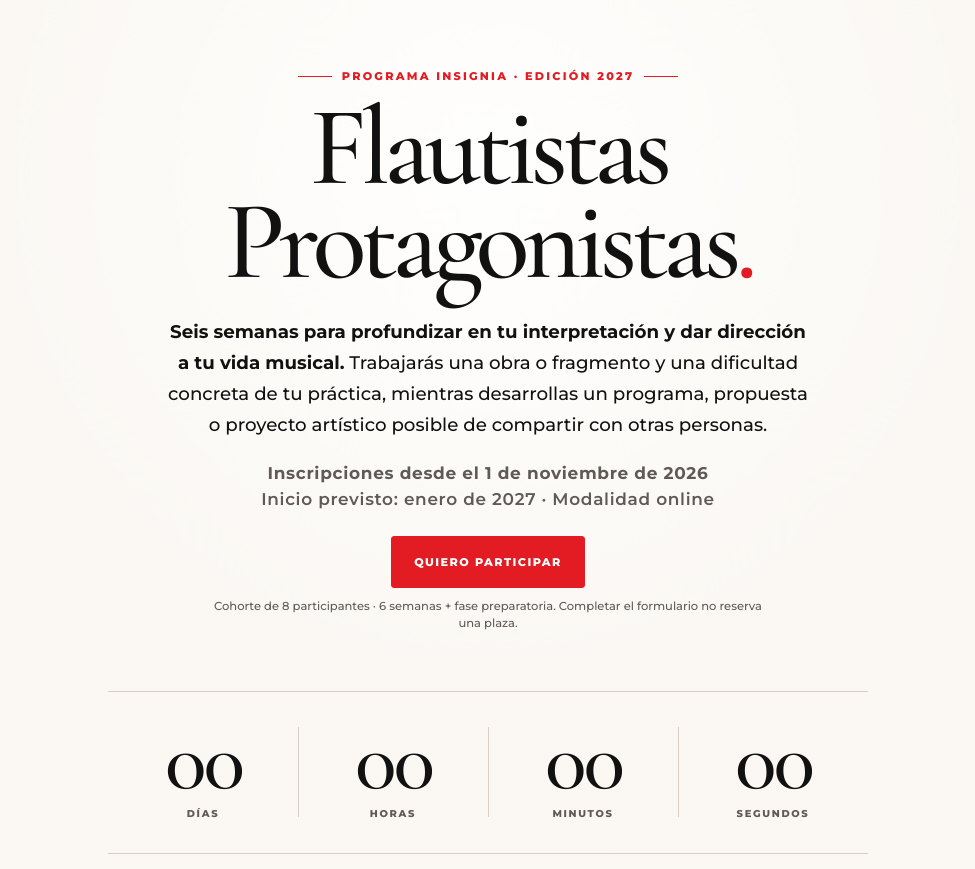
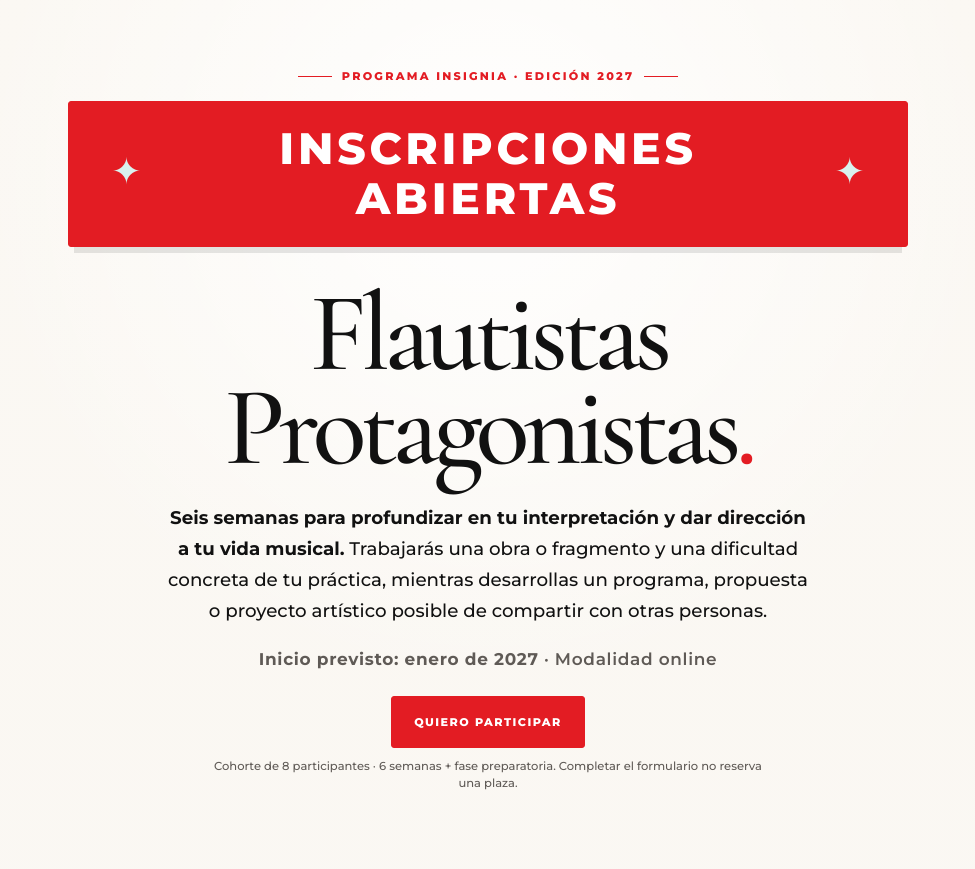
Before and after one commit to piazzollamente/escuela-flautistas-web, a plain HTML site: page flautistas-protagonistas/index.html in a window 1280 px wide. Shown: the part 80-949 px from the top of the page, without its empty margins (152-1127 px from the left). Drawn offline with nearby package versions, Linux system fonts and the light colour scheme.

Commit message:
feat(fp2027): anunciar inscripciones abiertas y eliminar cuenta regresiva y tarifas especiales

```diff
--- a/flautistas-protagonistas/index.html
+++ b/flautistas-protagonistas/index.html
@@ -153,6 +153,34 @@
       background:currentColor;
     }
 
+    .open-enrollment{
+      display:flex;
+      align-items:center;
+      justify-content:center;
+      gap:clamp(12px,3vw,24px);
+      width:100%;
+      min-height:112px;
+      margin:0 auto clamp(27px,4vw,40px);
+      padding:22px clamp(16px,5vw,42px);
+      border:1px solid var(--red);
+      border-radius:3px;
+      background:var(--red);
+      color:#fff;
+      box-shadow:0 12px 0 -6px rgba(17,17,17,.1);
+      text-align:center;
+    }
+    .open-enrollment-text{
+      font:800 clamp(1.35rem,4.3vw,2.75rem)/1.13 var(--sans);
+      letter-spacing:.085em;
+      text-transform:uppercase;
+      text-wrap:balance;
+    }
+    .open-enrollment-symbol{
+      flex:none;
+      color:var(--mint);
+      font:500 clamp(1.3rem,3.5vw,2.3rem)/1 var(--serif);
+    }
+
     h1{
       max-width:820px;
       margin:0 auto;
@@ -227,62 +255,6 @@
       font-weight:500;
       line-height:1.5;
     }
-
-    .countdown{
-      display:grid;
-      grid-template-columns:repeat(4,1fr);
-      max-width:760px;
-      margin:clamp(34px,6vw,58px) auto 0;
-      border-top:1px solid var(--line);
-      border-bottom:1px solid var(--line);
-    }
-
-    .countdown-item{
-      position:relative;
-      padding:clamp(22px,4vw,34px) 12px;
-    }
-
-    .countdown-item + .countdown-item::before{
-      content:"";
-      position:absolute;
-      left:0;
-      top:22%;
-      bottom:22%;
-      width:1px;
-      background:var(--line);
-    }
-
-    .countdown-value{
-      display:block;
-      font-family:var(--serif);
-      font-size:clamp(2.9rem,8vw,5.4rem);
-      font-weight:500;
-      letter-spacing:-.045em;
-      line-height:.8;
-      font-variant-numeric:tabular-nums;
-    }
-
-    .countdown-label{
-      display:block;
-      margin-top:12px;
-      color:var(--muted);
-      font-size:.62rem;
-      font-weight:800;
-      letter-spacing:.17em;
-      text-transform:uppercase;
-    }
-
-    .countdown-status{
-      min-height:1.5em;
-      margin:18px 0 0;
-      color:var(--muted);
-      font-size:.78rem;
-      font-weight:700;
-      letter-spacing:.08em;
-      text-transform:uppercase;
-    }
-
-    .countdown-status.is-live{color:var(--mint-ink)}
 
     .program-section{
       margin-top:clamp(64px,10vw,104px);
@@ -836,10 +808,8 @@
       .date-line{margin-top:20px;font-size:.9rem}
       .hero-cta,.section-cta{width:100%;max-width:420px;margin-top:20px}
       .hero-note{font-size:.68rem}
-      .countdown{margin-top:30px}
-      .countdown-item{padding:22px 7px}
-      .countdown-value{font-size:clamp(2.6rem,12vw,4rem)}
-      .countdown-label{font-size:.54rem;letter-spacing:.1em}
+      .open-enrollment{min-height:94px;padding:18px 14px;margin-bottom:28px}
+      .open-enrollment-text{font-size:clamp(1.35rem,5.3vw,2.2rem);letter-spacing:.06em}
       .form-section{margin-top:54px}
       .section-heading{gap:12px;margin-bottom:13px}
       .section-heading h2{font-size:.67rem;letter-spacing:.15em}
@@ -875,8 +845,6 @@
       .brand-ornament .star{display:none}
       .brand{font-size:.61rem;letter-spacing:.14em;white-space:normal}
       h1{font-size:clamp(3rem,16vw,4.4rem)}
-      .countdown-item{padding-inline:4px}
-      .countdown-label{font-size:.48rem;letter-spacing:.07em}
       .section-heading{gap:8px}
       .section-heading h2{font-size:.62rem;letter-spacing:.12em}
       .form-shell{padding:22px 14px}
@@ -905,18 +873,16 @@
 
         <div class="hero">
           <div class="eyebrow"><span>Programa insignia · Edición 2027</span></div>
+          <div class="open-enrollment" role="status" aria-label="Inscripciones abiertas">
+            <span class="open-enrollment-symbol" aria-hidden="true">✦</span>
+            <span class="open-enrollment-text">Inscripciones abiertas</span>
+            <span class="open-enrollment-symbol" aria-hidden="true">✦</span>
+          </div>
           <h1>Flautistas<br>Protagonistas<span class="period">.</span></h1>
           <p class="intro-copy"><strong>Seis semanas para profundizar en tu interpretación y dar dirección a tu vida musical.</strong> Trabajarás una obra o fragmento y una dificultad concreta de tu práctica, mientras desarrollas un programa, propuesta o proyecto artístico posible de compartir con otras personas.</p>
-          <p class="date-line"><strong>Inscripciones desde el 1 de noviembre de 2026</strong><br>Inicio previsto: enero de 2027 · Modalidad online</p>
+          <p class="date-line"><strong>Inicio previsto: enero de 2027</strong> · Modalidad online</p>
           <a class="hero-cta" href="#inscripcion-heading">Quiero participar</a>
           <p class="hero-note">Cohorte de 8 participantes · 6 semanas + fase preparatoria. Completar el formulario no reserva una plaza.</p>
-          <div class="countdown" id="countdown" aria-label="Cuenta regresiva hasta la apertura de inscripciones el 1 de noviembre de 2026">
-            <div class="countdown-item"><span class="countdown-value" id="days">00</span><span class="countdown-label">Días</span></div>
-            <div class="countdown-item"><span class="countdown-value" id="hours">00</span><span class="countdown-label">Horas</span></div>
-            <div class="countdown-item"><span class="countdown-value" id="minutes">00</span><span class="countdown-label">Minutos</span></div>
-            <div class="countdown-item"><span class="countdown-value" id="seconds">00</span><span class="countdown-label">Segundos</span></div>
-          </div>
-          <p class="countdown-status" id="countdownStatus" aria-live="polite">Apertura de inscripciones · 1 de noviembre de 2026 · Hora de Chile</p>
         </div>
       </header>
 
@@ -1041,7 +1007,6 @@
               <button id="precioElegirDos" type="button" aria-pressed="false">Consultar dos cuotas</button>
             </div>
 
-            <p class="price-note">Las tarifas especiales de estudiantes activos de clases individuales se informan de manera personalizada, previa comprobación del plan vigente. No son acumulables con otras promociones.</p>
           </div>
 
           <p class="price-compliance">Los valores indicados corresponden al lanzamiento de 2027. Los medios de pago, las condiciones de las cuotas y los posibles cargos del proveedor se confirmarán antes de realizar el pago.</p>
@@ -1163,53 +1128,6 @@
     </div>
   </main>
 
-  <script>
-    (function(){
-      const target = new Date('2026-11-01T00:00:00-03:00').getTime();
-      const daysEl = document.getElementById('days');
-      const hoursEl = document.getElementById('hours');
-      const minutesEl = document.getElementById('minutes');
-      const secondsEl = document.getElementById('seconds');
-      const statusEl = document.getElementById('countdownStatus');
-
-      function pad(value){
-        return String(value).padStart(2,'0');
-      }
-
-      function render(){
-        const remaining = target - Date.now();
-
-        if(remaining <= 0){
-          daysEl.textContent = '00';
-          hoursEl.textContent = '00';
-          minutesEl.textContent = '00';
-          secondsEl.textContent = '00';
-          statusEl.textContent = 'Llegó la fecha de apertura · Solicita los pasos de inscripción';
-          statusEl.classList.add('is-live');
-          return false;
-        }
-
-        const totalSeconds = Math.floor(remaining / 1000);
-        const days = Math.floor(totalSeconds / 86400);
-        const hours = Math.floor((totalSeconds % 86400) / 3600);
-        const minutes = Math.floor((totalSeconds % 3600) / 60);
-        const seconds = totalSeconds % 60;
-
-        daysEl.textContent = pad(days);
-        hoursEl.textContent = pad(hours);
-        minutesEl.textContent = pad(minutes);
-        secondsEl.textContent = pad(seconds);
-        return true;
-      }
-
-      if(render()){
-        const interval = window.setInterval(function(){
-          if(!render()) window.clearInterval(interval);
-        },1000);
-      }
-
-    })();
-  </script>
   <script src="./inscripcion.js" defer></script>
   <script src="./precios.js" defer></script>
 </body>
```
